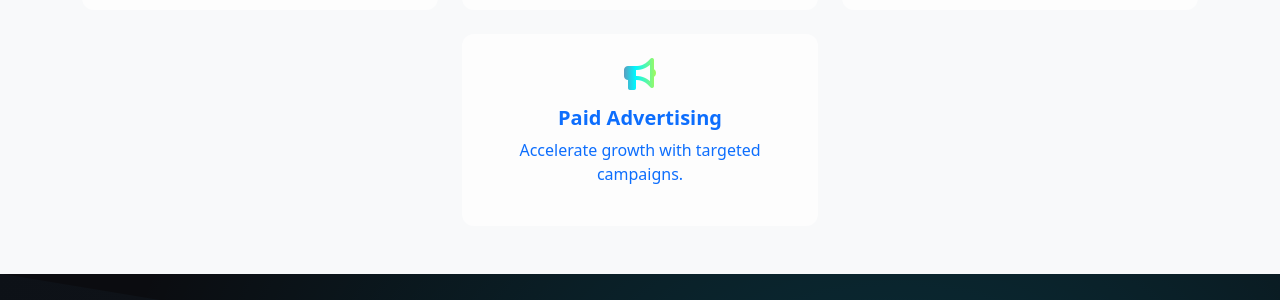
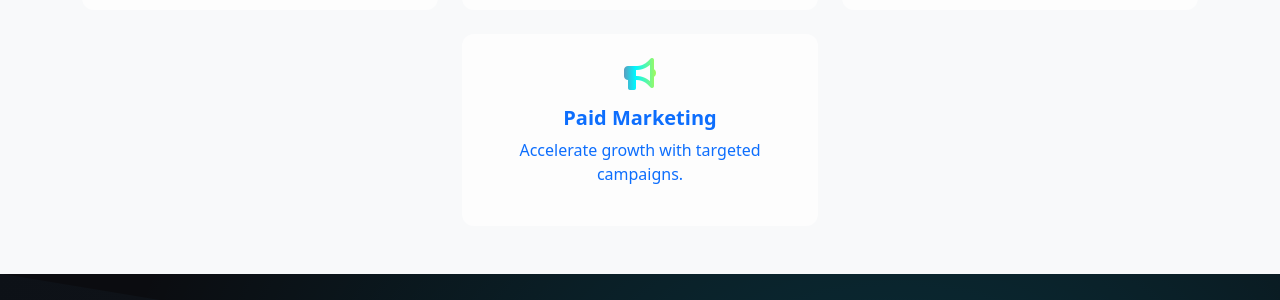
Before and after one commit to Iambiswajit-C/digitalsparkhq, a Jekyll site: the page built from services/seo/index.md, in a window 1280 px wide and 900 px high, scrolled down 2444 px. Shown: the part 156-456 px from the top of the window. Built offline with Jekyll 4.4.1, drawn with Linux system fonts in a browser that asks for light colours.

Commit message:
Update index.md

```diff
--- a/services/seo/index.md
+++ b/services/seo/index.md
@@ -188,7 +188,7 @@ description: "Data-driven SEO and local optimization services to increase visibi
         <a href="/services/paid-marketing/" class="text-decoration-none">
           <div class="about-card p-4 h-100">
             <i class="fas fa-bullhorn fs-2 mb-3 gradient-text"></i>
-            <h5 class="fw-bold">Paid Advertising</h5>
+            <h5 class="fw-bold">Paid Marketing</h5>
             <p>Accelerate growth with targeted campaigns.</p>
           </div>
         </a>
```
